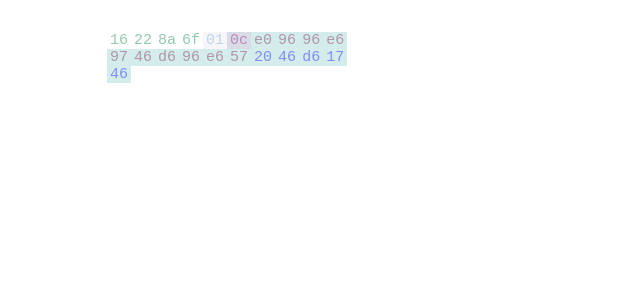
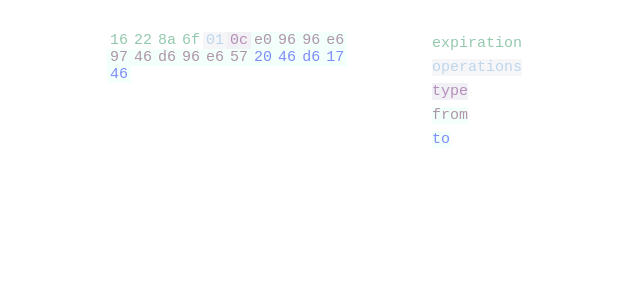
Before and after one commit to openhive-network/component-binary-view, a Vue app: page / in a window 1280 px wide. Shown: the top 300 px of the page, without its empty margins (0-640 px from the left). Built offline with nearby package versions, Linux system fonts and the light colour scheme.

Commit message:
Add HexProp on the right pane

```diff
--- /dev/null
+++ b/src/components/BinaryView/BinaryView.css
@@ -0,0 +1,8 @@
+.binary-view-force-bold > span {
+  font-weight: 800 !important;
+  text-shadow:
+    1px 0 rgba(255, 255, 255, 0.1),
+    0 1px rgba(255, 255, 255, 0.1),
+    1px 0 rgba(255, 255, 255, 0.1),
+    0 -1px rgba(255, 255, 255, 0.1);
+}
--- a/src/components/BinaryView/BinaryView.vue
+++ b/src/components/BinaryView/BinaryView.vue
@@ -1,4 +1,5 @@
 <script setup lang="ts">
+import './BinaryView.css' // Global styles shared between all components
 import { IBinaryView } from './types'
 import HexProp from './components/HexProp.vue'
 import KeyProp from './components/KeyProp.vue'
@@ -34,6 +35,7 @@ store.data = props.data
   font-family: 'Courier New', Courier, monospace;
   display: flex;
   flex-direction: row;
+  user-select: none;
 }
 
 .left-pane {
--- a/src/components/BinaryView/components/HexProp.vue
+++ b/src/components/BinaryView/components/HexProp.vue
@@ -8,11 +8,11 @@ const props = defineProps<{
   data: IDataNode | IObjectNode
 }>()
 
-const index = store.currentIndex
-store.nextIndex()
+const index = store.nextIndex('HexProp')
 
 const nestedLevel = (store.nestedLevels[index] =
   (store.nestedLevels[index - 1] ?? 0) + (props.data.isObject ? 1 : 0))
+
 const previousBackgroundColor =
   nestedLevel === 0 ? { r: 0, g: 0, b: 0, a: 0 } : store.colors[index - 1]?.backgroundColor
 
@@ -32,8 +32,9 @@ const hex = start === displayEnd ? '' : store.data.binary.slice(start, displayEn
 </script>
 
 <template>
-  <span :style="colors.css" :class="{ 'force-bold': store.shouldHighlight(start, end) }">
+  <span :class="{ 'binary-view-force-bold': store.shouldHighlight(start, end) }">
     <span
+      :style="colors.css"
       @mouseenter="store.setHighligh(start, end)"
       @mouseleave="store.leaveHighlight()"
       class="bytes-group"
@@ -56,18 +57,9 @@ const hex = start === displayEnd ? '' : store.data.binary.slice(start, displayEn
 <style scoped>
 .bytes-group {
   cursor: pointer;
-  user-select: none;
   word-break: break-word;
 }
 .single-byte {
   padding: 0 3px;
 }
-.force-bold > span {
-  font-weight: 700 !important;
-  text-shadow:
-    -0.8px 0 rgba(255, 255, 255, 0.1),
-    0 0.8px rgba(255, 255, 255, 0.1),
-    0.8px 0 rgba(255, 255, 255, 0.1),
-    0 -0.8px rgba(255, 255, 255, 0.1);
-}
 </style>
--- a/src/components/BinaryView/components/KeyProp.vue
+++ b/src/components/BinaryView/components/KeyProp.vue
@@ -7,10 +7,42 @@ const store = useBinaryViewStore()
 const props = defineProps<{
   data: IDataNode | IObjectNode
 }>()
+
+const index = store.nextIndex('KeyProp')
+
+const nestedLevel = store.nestedLevels[index]
+const colors = store.colors[index]
+
+const start = props.data.offset
+const end: number | undefined = start + (props.data.objectSize ?? props.data.length)
+let displayEnd: number | undefined = start + (props.data.objectSize ?? props.data.length)
+if (props.data.isObject) {
+  displayEnd = props.data.value[0]?.offset ?? store.data.binary.length
+}
 </script>
 
 <template>
-  <span> </span>
+  <div :class="{ 'binary-view-force-bold': store.shouldHighlight(start, end) }">
+    <span
+      :style="colors.css"
+      class="props-key-data"
+      @mouseenter="store.setHighligh(start, end)"
+      @mouseleave="store.leaveHighlight()"
+      v-if="start !== displayEnd"
+    >
+      {{ props.data.key }}
+    </span>
+    <KeyProp
+      v-if="props.data.isObject && props.data.value.length > 0"
+      v-for="(data, propsIndex) in props.data.value"
+      :key="propsIndex"
+      :data="data"
+    />
+  </div>
 </template>
 
-<style scoped></style>
+<style scoped>
+.props-key-data {
+  cursor: pointer;
+}
+</style>
--- a/src/components/BinaryView/store.ts
+++ b/src/components/BinaryView/store.ts
@@ -6,7 +6,7 @@ export const useBinaryViewStore = defineStore('binaryView', {
   state: () => ({
     colors: {} as Record<number, TGenerateRandomColorSpaceOutput>,
     nestedLevels: {} as Record<number, number>,
-    currentIndex: 0,
+    currentIndex: {} as Record<string, number>,
     data: {} as IBinaryView,
     highlightedRange: {
       start: -1,
@@ -19,8 +19,11 @@ export const useBinaryViewStore = defineStore('binaryView', {
     }
   },
   actions: {
-    nextIndex() {
-      ++this.currentIndex;
+    nextIndex(indexingKey: string) {
+      if (this.currentIndex[indexingKey] === undefined)
+        this.currentIndex[indexingKey] = 0;
+
+      return this.currentIndex[indexingKey]++;
     },
     setHighligh(start: number, end: number) {
       this.highlightedRange.start = start;
```
